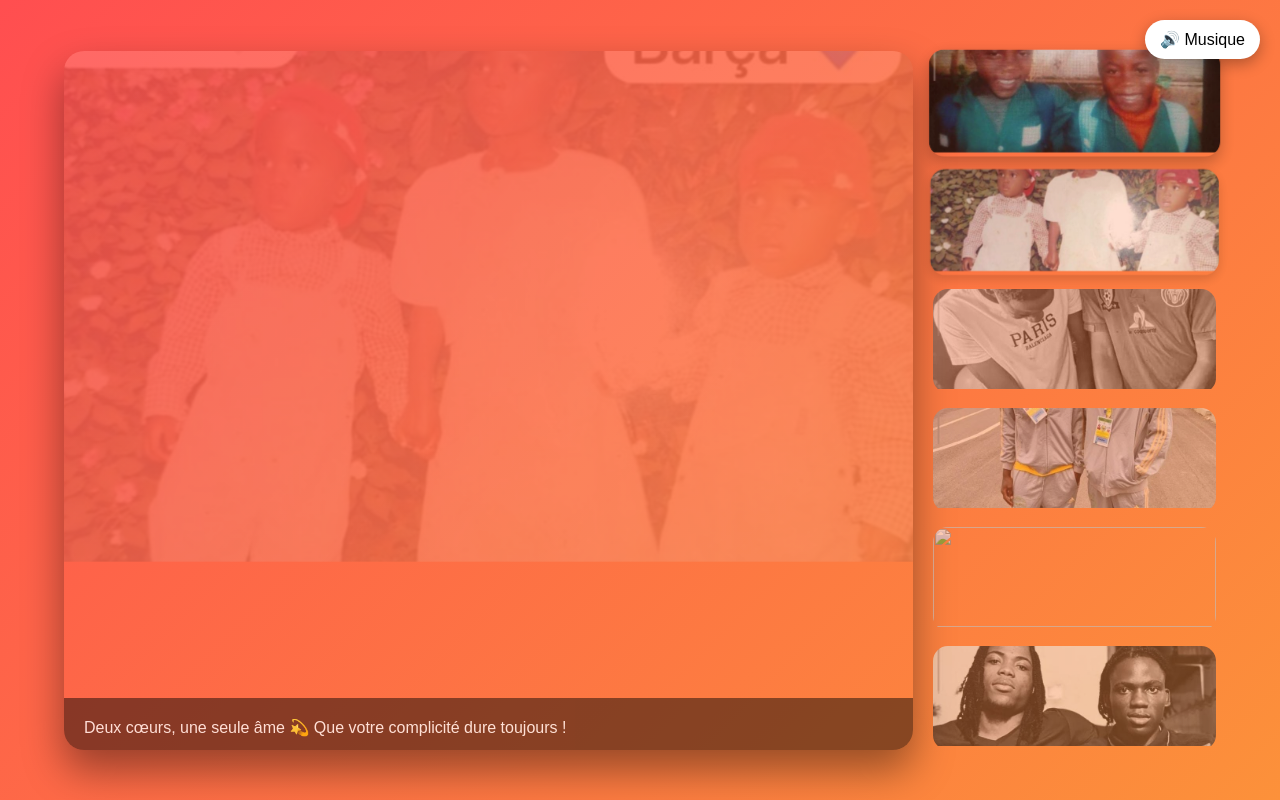
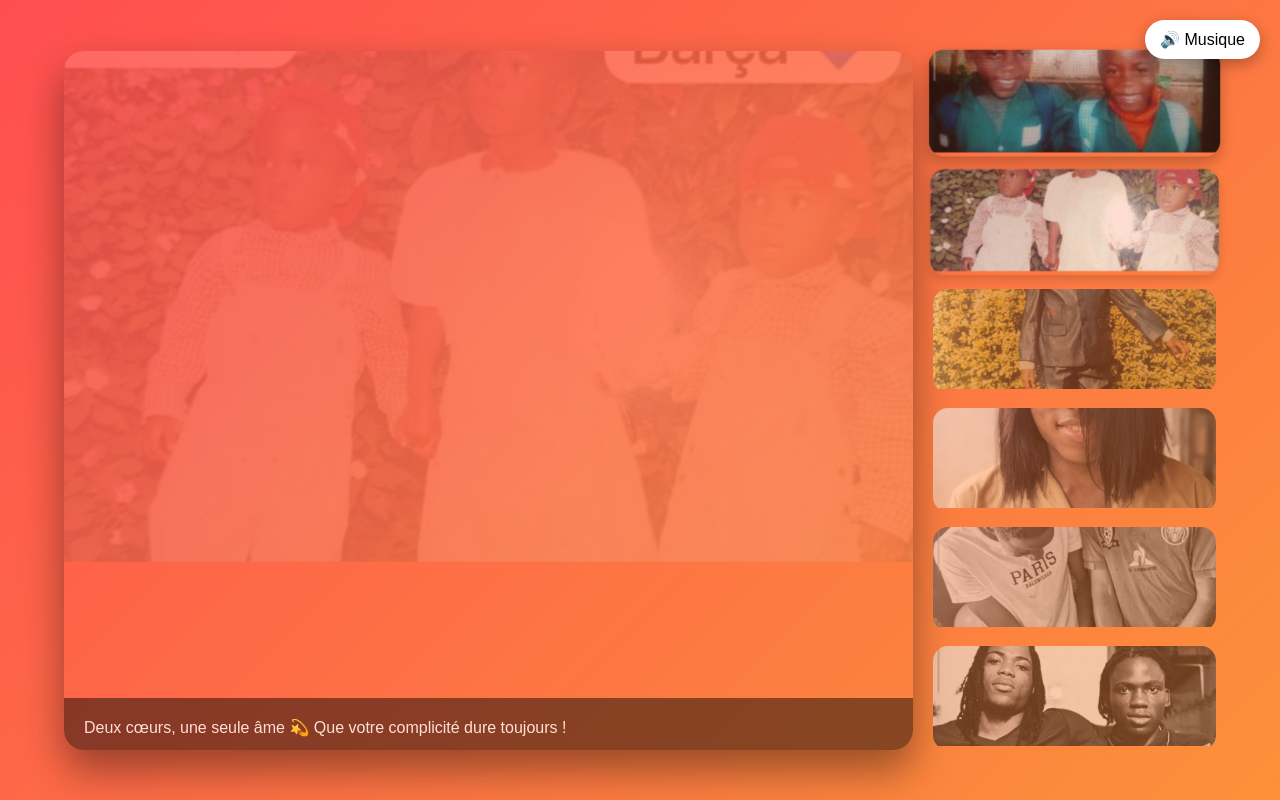
Before and after one commit to Demasse/anniversaire, a plain HTML site: page Index.html in a window 1280 px wide. Drawn offline with Linux system fonts and the light colour scheme.

Commit message:
first commit

```diff
--- a/Index.html
+++ b/Index.html
@@ -165,28 +165,25 @@
             <img src="image2.jpg">
         </div>
 
-            <div class="thumbnail" data-img="image3.jpg"
-                data-text="Que cette nouvelle année soit remplie de bonheur 🎂✨">
+        <div class="thumbnail" data-img="tt.jpg"
+            data-text="Que cette nouvelle année soit remplie de bonheur et de sourires 🎂✨">
+            <img src="tt.jpg">
+        </div>
+
+        <div class="thumbnail" data-img="yy.jpg" data-text="Continuez à rêver grand et à viser les étoiles ✨🌟">
+            <img src="yy.jpg">
+        </div>
+
+        <div class="thumbnail" data-img="image3.jpg" data-text="Restez toujours unis et partagez chaque moment 💖">
             <img src="image3.jpg">
         </div>
 
-            <div class="thumbnail" data-img="image3.jpg" data-text="Que cette nouvelle année soit remplie de bonheur 🎂✨">
-                <img src="image4.jpg">
-            </div>
-
-            <div class="thumbnail" data-img="image3.jpg" data-text="Que cette nouvelle année soit remplie de bonheur 🎂✨">
-                <img src="image5.jpg">
-            </div>
-
-
-            <div class="thumbnail" data-img="image4.jpg"
-                data-text="Google & Isco, les jumeaux les plus cools du monde 😎🔥">
+        <div class="thumbnail" data-img="image4.jpg" data-text="Soyez toujours forts malgré les hauts et les bas 💪">
             <img src="image6.jpg">
         </div>
     </div>
 
 </div>
-
     <audio id="bgMusic">
         <source src="music.mp3" type="audio/mpeg">
     </audio>
```
Lines whose indentation alone changed are shown as unchanged.
